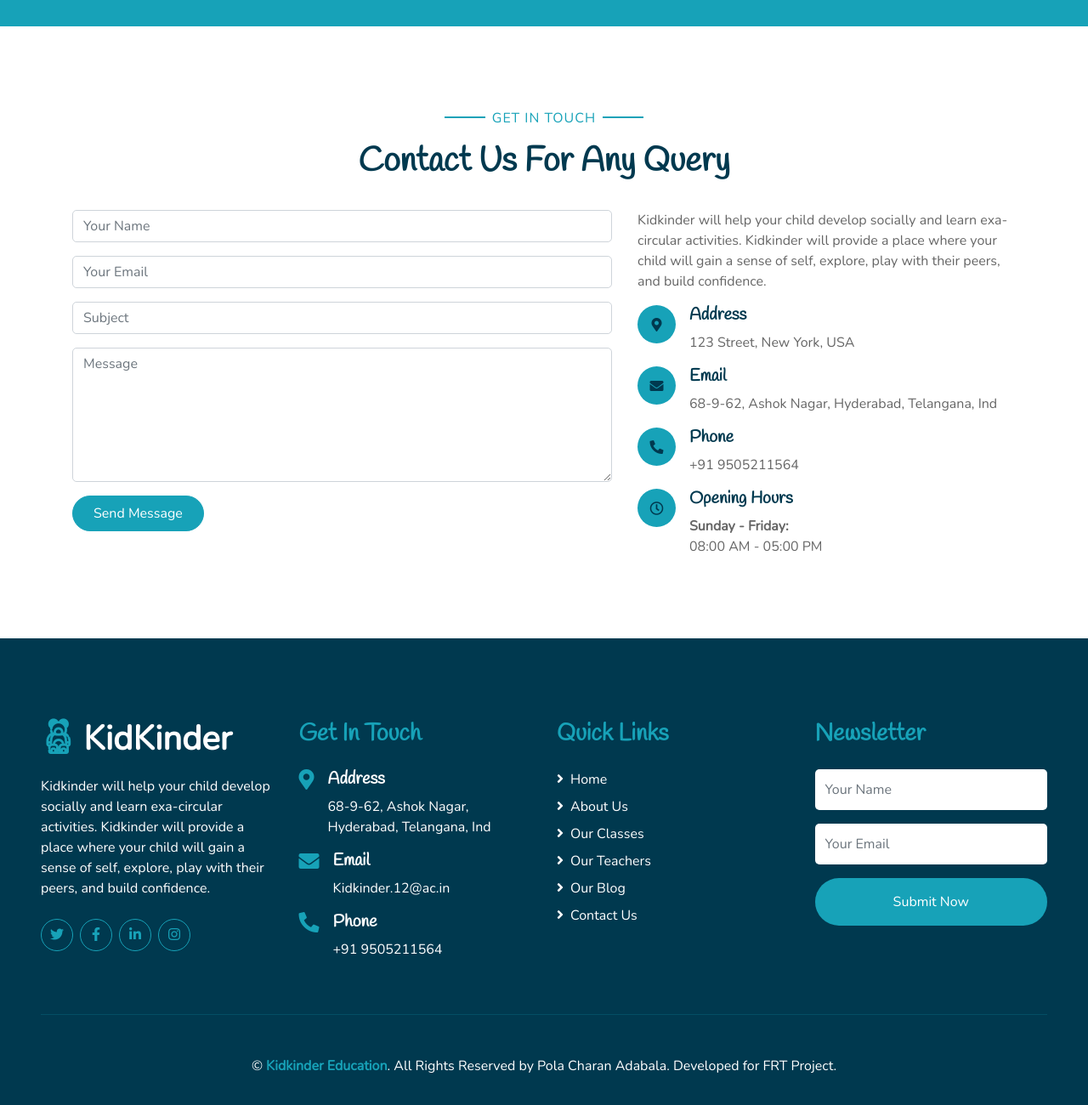
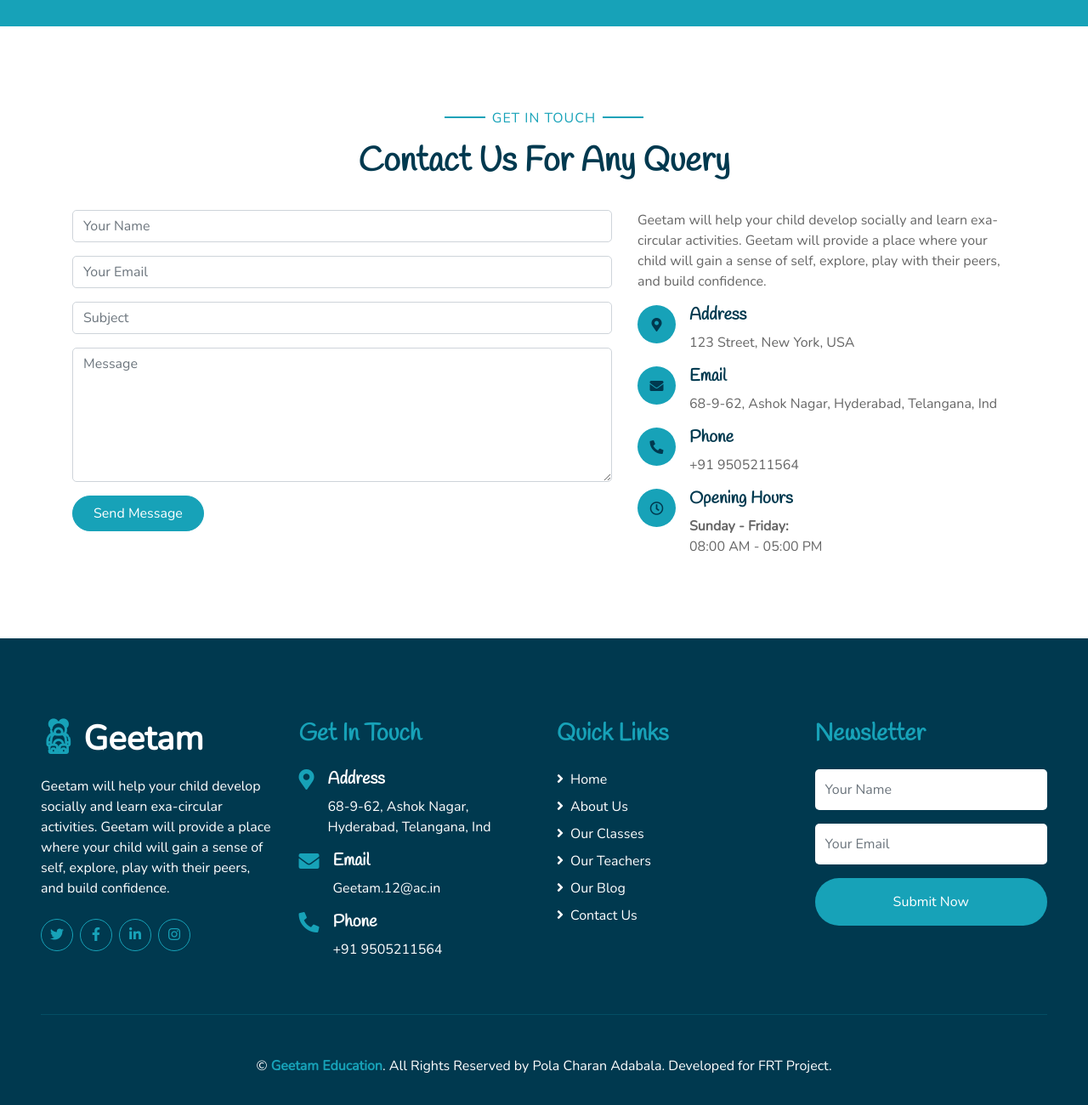
Before and after one commit to Charan-Adabla/GeetamProject, a plain HTML site: page contact.html in a window 1280 px wide. Shown: the part 456-1756 px from the top of the page at 85% size. Drawn offline with nearby package versions, Linux system fonts and the light colour scheme.

Commit message:
Update contact.html

```diff
--- a/contact.html
+++ b/contact.html
@@ -3,7 +3,7 @@
 
 <head>
     <meta charset="utf-8">
-    <title>KidKinder - Kindergarten Website Template</title>
+    <title>Geetam - Geetam Website Template</title>
     <meta content="width=device-width, initial-scale=1.0" name="viewport">
     <meta content="Free HTML Templates" name="keywords">
     <meta content="Free HTML Templates" name="description">
@@ -35,7 +35,7 @@
         <nav class="navbar navbar-expand-lg bg-light navbar-light py-3 py-lg-0 px-0 px-lg-5">
             <a href="" class="navbar-brand font-weight-bold text-secondary" style="font-size: 50px;">
                 <i class="flaticon-043-teddy-bear"></i>
-                <span class="text-primary">KidKinder</span>
+                <span class="text-primary">Geetam</span>
             </a>
             <button type="button" class="navbar-toggler" data-toggle="collapse" data-target="#navbarCollapse">
                 <span class="navbar-toggler-icon"></span>
@@ -112,7 +112,7 @@
                     </div>
                 </div>
                 <div class="col-lg-5 mb-5">
-                    <p>Kidkinder will help your child develop socially and learn exa-circular activities. Kidkinder will provide a place where your child will gain a sense of self, explore, play with their peers, and build confidence.</p>
+                    <p>Geetam will help your child develop socially and learn exa-circular activities. Geetam will provide a place where your child will gain a sense of self, explore, play with their peers, and build confidence.</p>
                     <div class="d-flex">
                         <i class="fa fa-map-marker-alt d-inline-flex align-items-center justify-content-center bg-primary text-secondary rounded-circle" style="width: 45px; height: 45px;"></i>
                         <div class="pl-3">
@@ -155,9 +155,9 @@
             <div class="col-lg-3 col-md-6 mb-5">
                 <a href="" class="navbar-brand font-weight-bold text-primary m-0 mb-4 p-0" style="font-size: 40px; line-height: 40px;">
                     <i class="flaticon-043-teddy-bear"></i>
-                    <span class="text-white">KidKinder</span>
+                    <span class="text-white">Geetam</span>
                 </a>
-                <p>Kidkinder will help your child develop socially and learn exa-circular activities. Kidkinder will provide a place where your child will gain a sense of self, explore, play with their peers, and build confidence.</p>
+                <p>Geetam will help your child develop socially and learn exa-circular activities. Geetam will provide a place where your child will gain a sense of self, explore, play with their peers, and build confidence.</p>
                 <div class="d-flex justify-content-start mt-4">
                     <a class="btn btn-outline-primary rounded-circle text-center mr-2 px-0"
                         style="width: 38px; height: 38px;" href="#"><i class="fab fa-twitter"></i></a>
@@ -182,7 +182,7 @@
                     <h4 class="fa fa-envelope text-primary"></h4>
                     <div class="pl-3">
                         <h5 class="text-white">Email</h5>
-                        <p>Kidkinder.12@ac.in</p>
+                        <p>Geetam.12@ac.in</p>
                     </div>
                 </div>
                 <div class="d-flex">
@@ -222,7 +222,7 @@
         </div>
         <div class="container-fluid pt-5" style="border-top: 1px solid rgba(23, 162, 184, .2);;">
             <p class="m-0 text-center text-white">
-                &copy; <a class="text-primary font-weight-bold" href="#">Kidkinder Education</a>. All Rights Reserved by Pola Charan Adabala. Developed for FRT Project.
+                &copy; <a class="text-primary font-weight-bold" href="#">Geetam Education</a>. All Rights Reserved by Pola Charan Adabala. Developed for FRT Project.
             </p>
         </div>
     </div>
```
